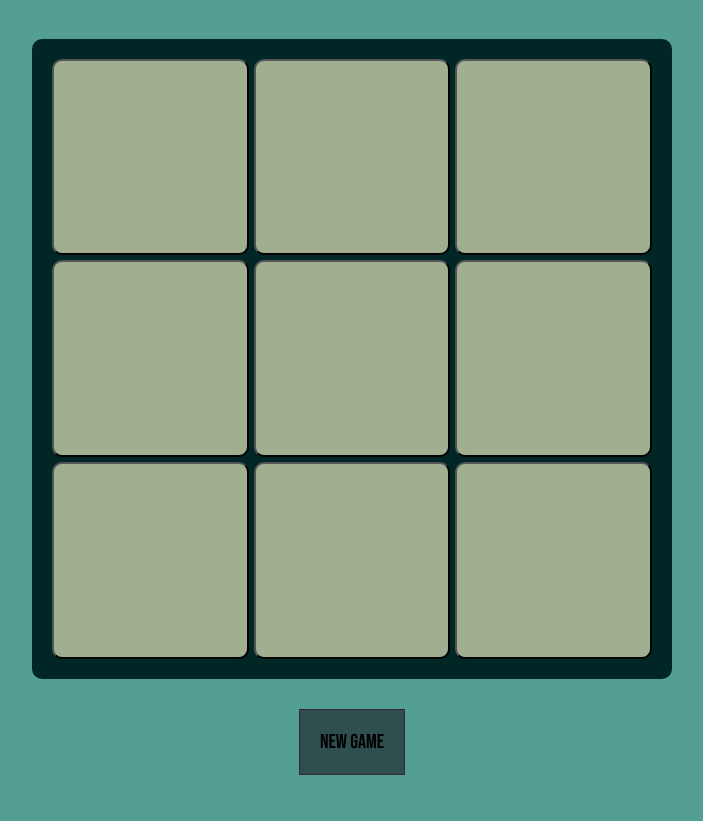
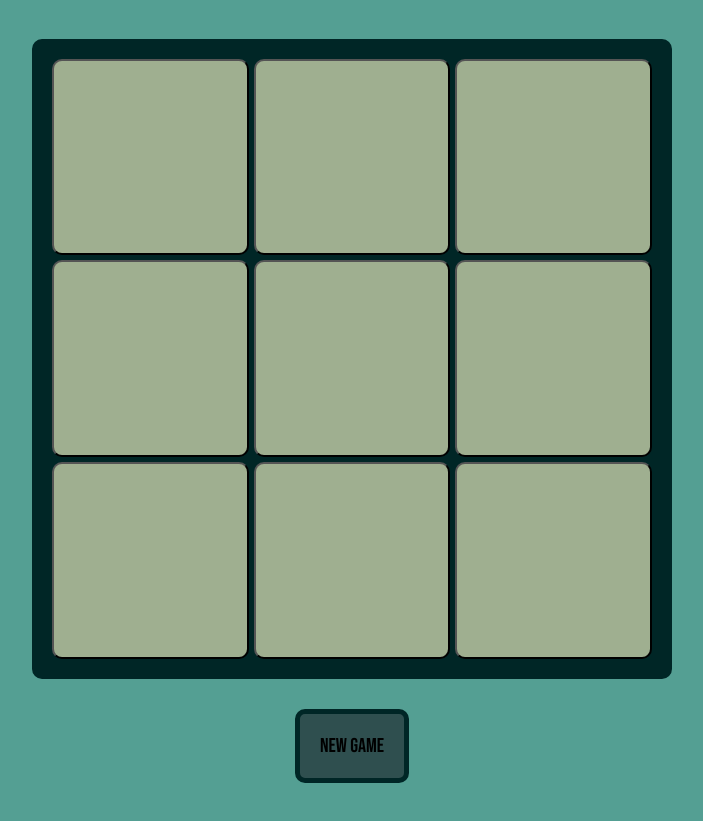
Before and after one commit to averyxu5530/averyxu5530.github.io, a plain HTML site: page tictactoe/index.html in a window 1280 px wide. Shown: the part 198-1019 px from the top of the page, without its empty margins (288-991 px from the left). Drawn offline with Linux system fonts and the light colour scheme.

Commit message:
updated button border

```diff
--- a/tictactoe/styles.css
+++ b/tictactoe/styles.css
@@ -53,7 +53,8 @@ button{
 	background-color: #2F4F4F;
 	margin: 30px;
 	font-family: 'Bebas Neue', cursive;
-	border: 1px solid #382633;
+	border: 5px solid #002626;
+	border-radius: 10px;
 }
 
 button:hover{
```
